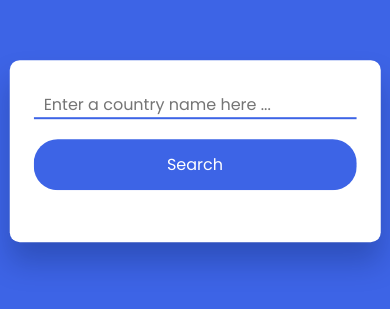
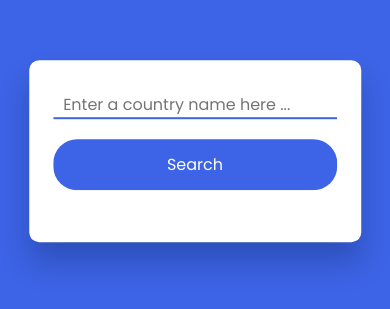
Before and after one commit to Malik825/countryFinder, a plain HTML site: page index.html in a window 390 px wide. Shown: the part 271-580 px from the top of the page. Drawn offline with Linux system fonts and the light colour scheme.

Commit message:
hello 11

```diff
--- a/css/style.css
+++ b/css/style.css
@@ -52,7 +52,7 @@ transform:translate(-50%, -50%);
     .container{
         max-width:100vw;
         /* background:#f00; */
-        width: 95vw !important;
+        width: 85vw !important;
     }
     #results{
         margin-top: 0.5rem;
```
